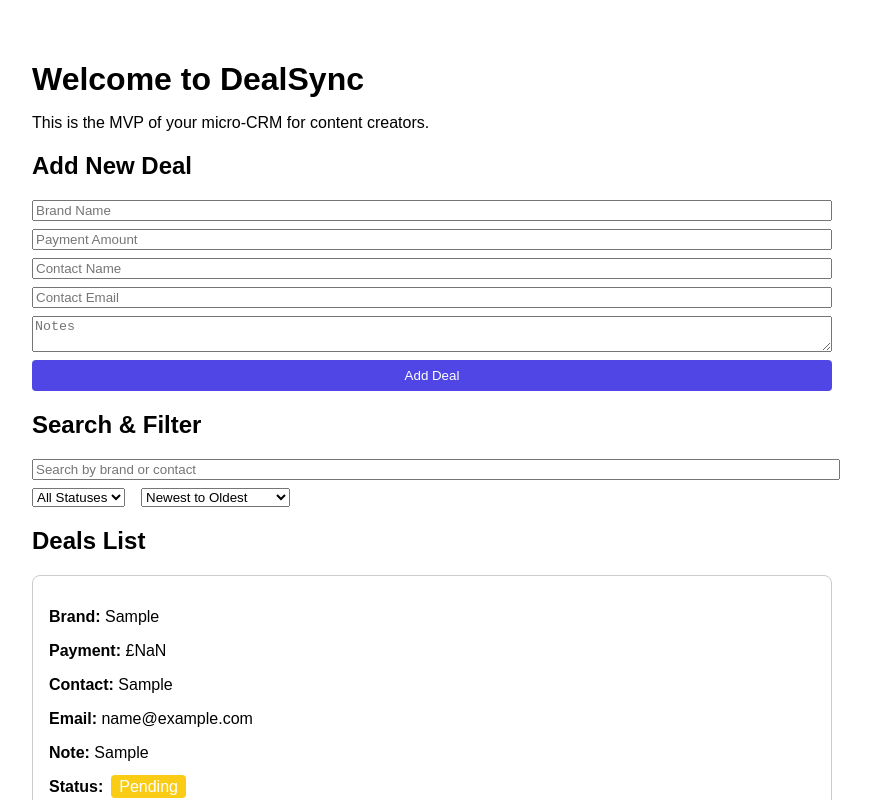
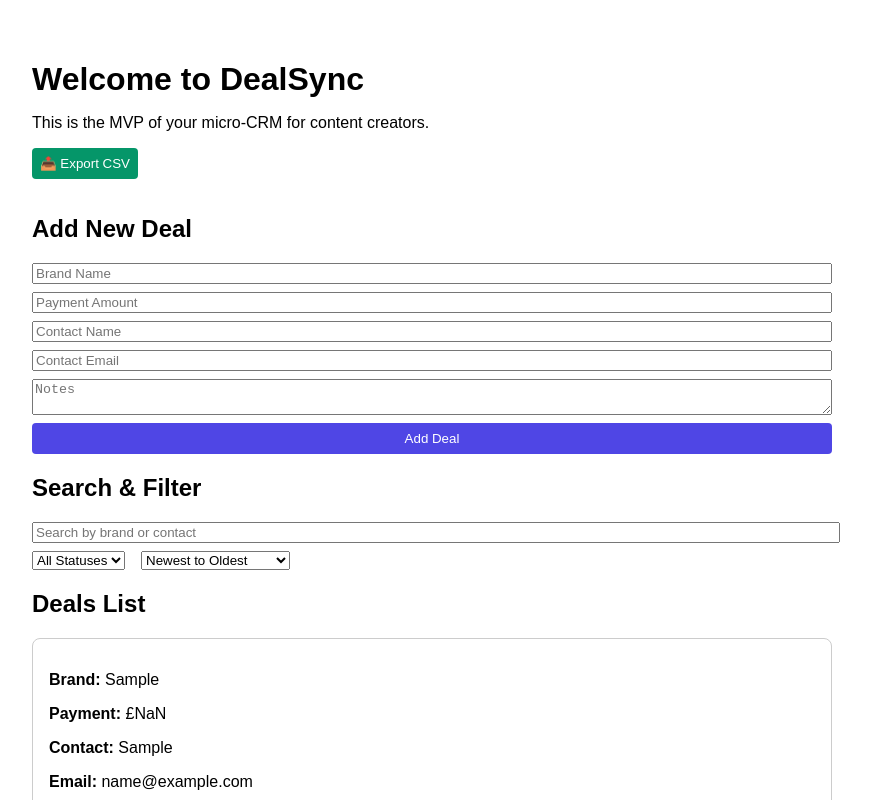
Before and after one commit to AdamBailey1301/DealSync, a Next.js app: page / in a window 1280 px wide. Both pictures are taken after typing "Sample", "Sample", "Sample", "name@example.com", "Sample" into the empty fields and a click on the button "Add Deal". Shown: the top 800 px of the page, without its empty margins (208-1079 px from the left). Built offline with nearby package versions, Linux system fonts and the light colour scheme.

Commit message:
Phase 1 done?

```diff
--- a/pages/index.js
+++ b/pages/index.js
@@ -11,6 +11,8 @@
   const [search, setSearch] = useState('');
   const [filterStatus, setFilterStatus] = useState('All');
   const [sortType, setSortType] = useState('Newest');
+  const [editingId, setEditingId] = useState(null);
+  const [editFields, setEditFields] = useState({});
 
   useEffect(() => {
     const storedDeals = localStorage.getItem('deals');
@@ -52,12 +54,48 @@
 
   const getStatusColor = (status) => {
     switch (status) {
-            case 'Pending': return '#facc15'; // yellow
-            case 'Negotiating': return '#fb923c'; // orange
-            case 'Closed': return '#22c55e'; // green
-            case 'Rejected': return '#ef4444'; // red
+      case 'Pending': return '#facc15';
+      case 'Negotiating': return '#fb923c';
+      case 'Closed': return '#22c55e';
+      case 'Rejected': return '#ef4444';
       default: return '#ccc';
     }
+  };
+
+  const startEditing = (deal) => {
+    setEditingId(deal.id);
+    setEditFields({ ...deal });
+  };
+
+  const cancelEditing = () => {
+    setEditingId(null);
+    setEditFields({});
+  };
+
+  const saveEdit = () => {
+    setDeals(deals.map(deal => deal.id === editingId ? { ...editFields } : deal));
+    setEditingId(null);
+    setEditFields({});
+  };
+
+  const exportToCSV = () => {
+    const headers = ['Brand', 'Payment', 'Contact', 'Email', 'Note', 'Status'];
+    const rows = filteredDeals.map(deal => [
+      deal.brand,
+      deal.payment,
+      deal.contact,
+      deal.email,
+      deal.note,
+      deal.status
+    ]);
+    const csvContent = [headers, ...rows].map(row => row.map(field => `"${field}"`).join(',')).join('\n');
+    const blob = new Blob([csvContent], { type: 'text/csv' });
+    const url = URL.createObjectURL(blob);
+    const a = document.createElement('a');
+    a.href = url;
+    a.download = `deals-export-${Date.now()}.csv`;
+    a.click();
+    URL.revokeObjectURL(url);
   };
 
   const filteredDeals = deals
@@ -78,6 +116,10 @@
       <h1 style={{ fontSize: '2rem', marginBottom: '1rem' }}>Welcome to DealSync</h1>
       <p>This is the MVP of your micro-CRM for content creators.</p>
 
+      <button onClick={exportToCSV} style={{ marginBottom: '1rem', padding: '0.5rem', backgroundColor: '#059669', color: 'white', border: 'none', borderRadius: '4px' }}>
+        📤 Export CSV
+      </button>
+
       <h2>Add New Deal</h2>
       <div style={{ display: 'grid', gap: '0.5rem', marginBottom: '1rem' }}>
         <input placeholder="Brand Name" value={brand} onChange={e => setBrand(e.target.value)} />
@@ -95,7 +137,7 @@
         onChange={e => setSearch(e.target.value)}
         style={{ width: '100%', marginBottom: '0.5rem' }}
       />
-            <div style={{ display: 'flex', gap: '1rem', marginBottom: '1rem' }}>
+      <div style={{ display: 'flex', flexWrap: 'wrap', gap: '1rem', marginBottom: '1rem' }}>
         <select value={filterStatus} onChange={e => setFilterStatus(e.target.value)}>
           <option value="All">All Statuses</option>
           <option value="Pending">Pending</option>
@@ -114,6 +156,25 @@
       {filteredDeals.length === 0 && <p>No matching deals found.</p>}
       {filteredDeals.map(deal => (
         <div key={deal.id} style={{ border: '1px solid #ccc', padding: '1rem', marginTop: '1rem', borderRadius: '8px' }}>
+          {editingId === deal.id ? (
+            <>
+              <input value={editFields.brand} onChange={e => setEditFields({ ...editFields, brand: e.target.value })} />
+              <input value={editFields.payment} onChange={e => setEditFields({ ...editFields, payment: e.target.value })} />
+              <input value={editFields.contact} onChange={e => setEditFields({ ...editFields, contact: e.target.value })} />
+              <input value={editFields.email} onChange={e => setEditFields({ ...editFields, email: e.target.value })} />
+              <textarea value={editFields.note} onChange={e => setEditFields({ ...editFields, note: e.target.value })} />
+              <select value={editFields.status} onChange={e => setEditFields({ ...editFields, status: e.target.value })}>
+                <option>Pending</option>
+                <option>Negotiating</option>
+                <option>Closed</option>
+                <option>Rejected</option>
+              </select>
+              <br />
+              <button onClick={saveEdit} style={{ marginTop: '0.5rem', color: 'green' }}>Save</button>
+              <button onClick={cancelEditing} style={{ marginTop: '0.5rem', marginLeft: '1rem' }}>Cancel</button>
+            </>
+          ) : (
+            <>
               <p><strong>Brand:</strong> {deal.brand}</p>
               <p><strong>Payment:</strong> £{deal.payment}</p>
               <p><strong>Contact:</strong> {deal.contact}</p>
@@ -123,14 +184,10 @@
                 <strong>Status:</strong>
                 <span style={{ backgroundColor: getStatusColor(deal.status), color: 'white', padding: '0.2rem 0.5rem', borderRadius: '4px', marginLeft: '0.5rem' }}>{deal.status}</span>
               </p>
-                    <select value={deal.status} onChange={e => updateStatus(deal.id, e.target.value)}>
-                        <option>Pending</option>
-                        <option>Negotiating</option>
-                        <option>Closed</option>
-                        <option>Rejected</option>
-                    </select>
-                    <br />
-                    <button onClick={() => deleteDeal(deal.id)} style={{ marginTop: '0.5rem', color: 'red' }}>Delete</button>
+              <button onClick={() => startEditing(deal)}>✏️ Edit</button>
+              <button onClick={() => deleteDeal(deal.id)} style={{ marginLeft: '1rem', color: 'red' }}>Delete</button>
+            </>
+          )}
         </div>
       ))}
     </div>
```
Lines whose indentation alone changed are shown as unchanged.
